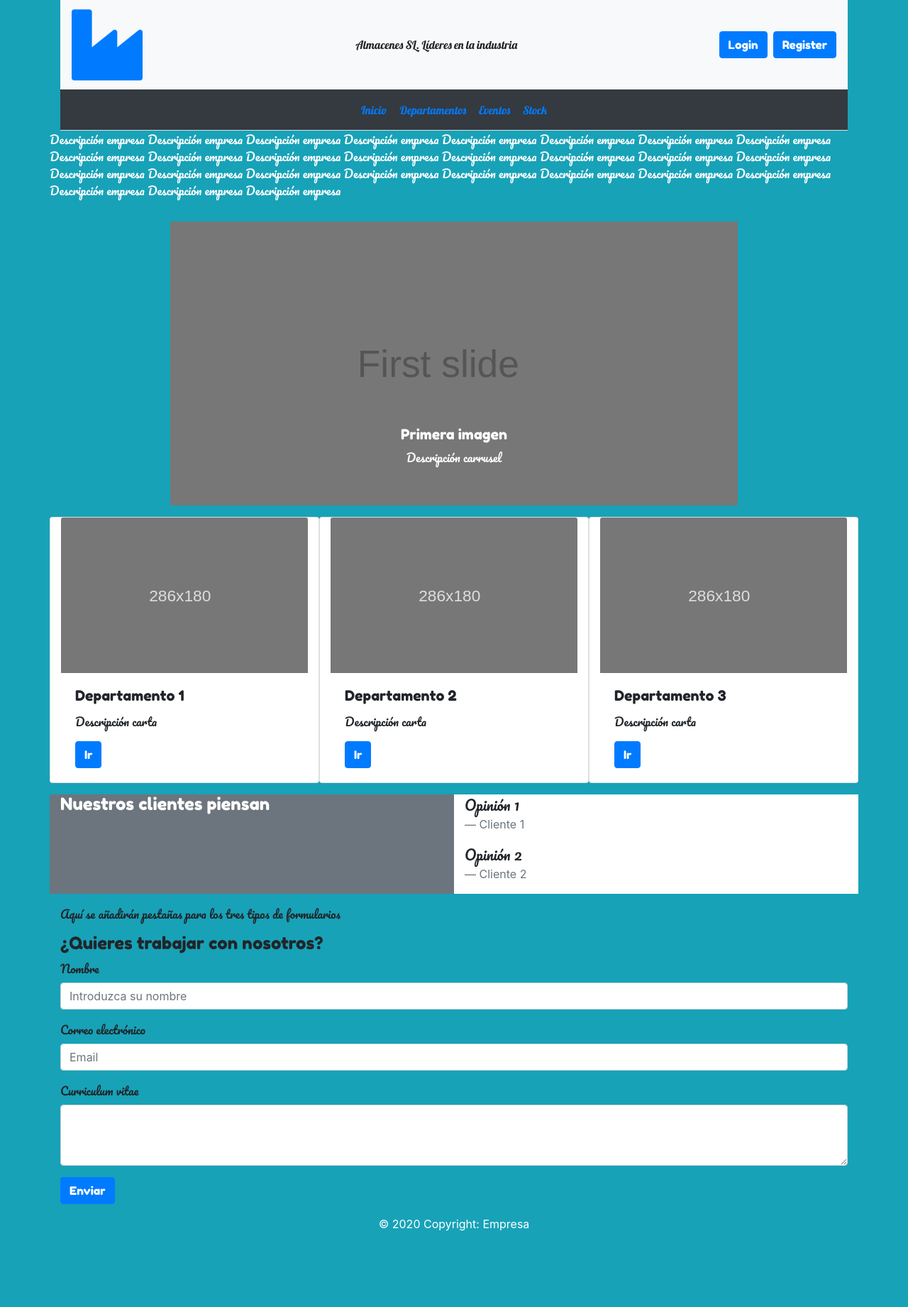
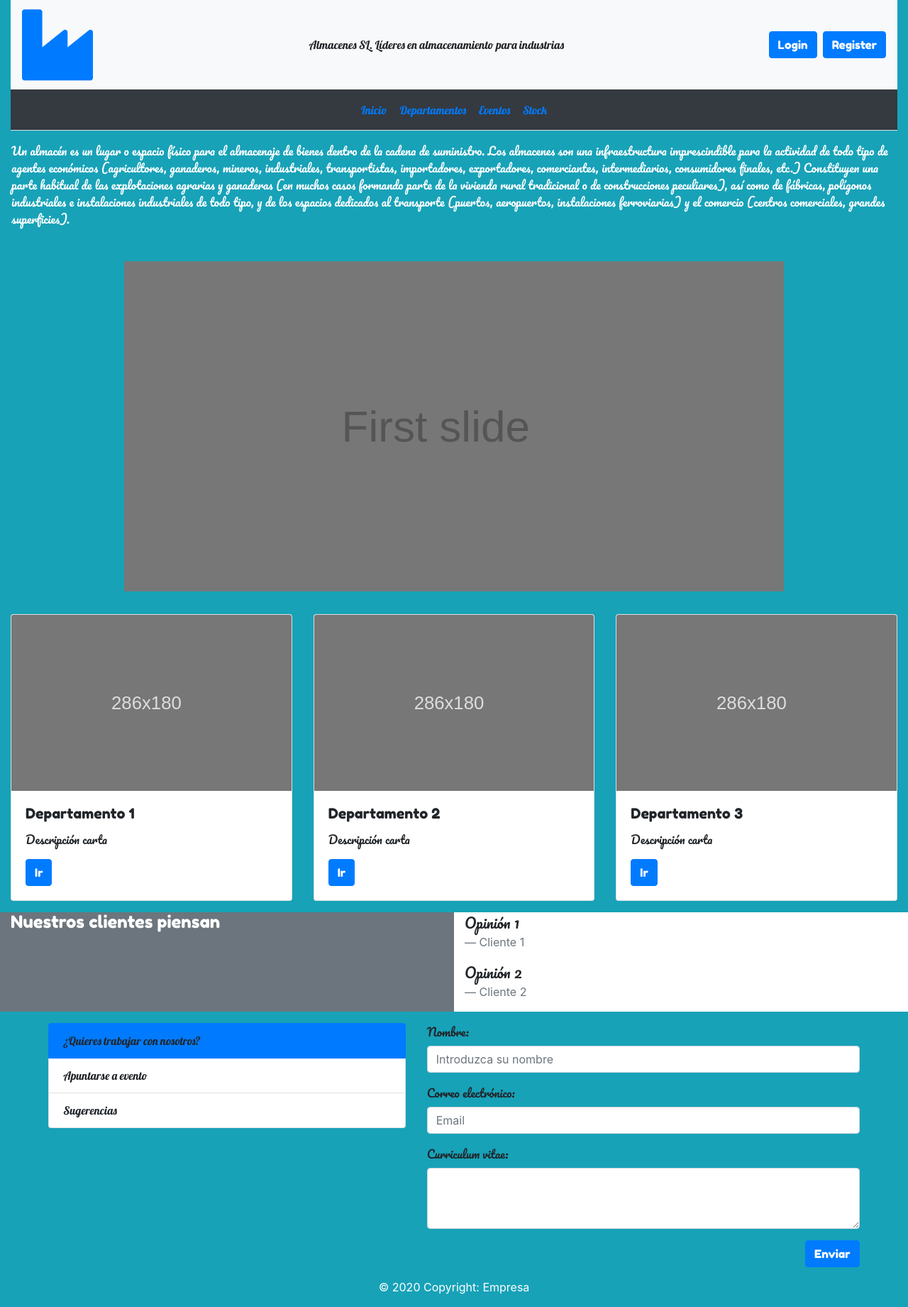
Before and after one commit to cristobaldl/almacen, a Symfony app: template templates/landingpage.html.twig in a window 1280 px wide. Shown: the whole page at 71% size. Before the commit the page ends 1734 px from the top, so only its background shows below. Run offline with Twig, Linux system fonts and the light colour scheme; the template is opened without the code that fills it, so the values that code supplies are empty; some libraries are stand-ins or nearby versions.

Commit message:
Adapted views

```diff
--- a/public/css/styles.css
+++ b/public/css/styles.css
@@ -1,4 +1,4 @@
-nav {
+nav, .list-group-item {
 	font-family: 'Lobster', cursive;
 }
 
--- a/templates/base.html.twig
+++ b/templates/base.html.twig
@@ -2,6 +2,7 @@
 <html>
     <head>
         <meta charset="UTF-8">
+        <meta name="viewport" content="width=device-width, initial-scale=1, maximum-scale=1">
         <title>{% block title %}Welcome!{% endblock %}</title>
         {% block stylesheets %}
         <link rel="stylesheet" href="https://stackpath.bootstrapcdn.com/bootstrap/4.3.1/css/bootstrap.min.css" integrity="sha384-ggOyR0iXCbMQv3Xipma34MD+dH/1fQ784/j6cY/iJTQUOhcWr7x9JvoRxT2MZw1T" crossorigin="anonymous">
@@ -10,16 +11,16 @@
         <link href="{{ asset('css/styles.css') }}" rel="stylesheet"/>
         {% endblock %}
     </head>
-    <body class="container bg-info">
+    <body class="container-fluid bg-info">
         <header class="bg-light justify-content-center align-items-center">
             <nav class="navbar navbar-expand-sm justify-content-between">
                 <a class="navbar-brand" href="#"><i class="fa fa-industry fa-5x" aria-hidden="true"></i></a>
                 <span class="navbar-text">
-                    Almacenes SL. Líderes en la industria
+                    Almacenes SL. Líderes en almacenamiento para industrias
                 </span>
                 <form class="form-inline">
                     {% if app.user %}
-                        <span class="navbar-text">
+                        <span class="navbar-text mr-2">
                             Bienvenido {{ app.user.username }}
                         </span>
                         <a class="btn btn-primary" href="{{ path('app_logout') }}">Logout</a>
@@ -52,9 +53,11 @@
             </nav>
         </header>
         {% block body %}{% endblock %}
-        <footer class="page-footer">
-            <div class="footer-copyright text-center text-white py-3">© 2020 Copyright:
-                <a class="text-white" href="#"> Empresa</a>
+        <footer class="row page-footer">
+            <div class="col">
+                <div class="footer-copyright text-center text-white py-3">© 2020 Copyright:
+                    <a class="text-white" href="#"> Empresa</a>
+                </div>
             </div>
         </footer>
         {% block javascripts %}
--- a/templates/landingpage.html.twig
+++ b/templates/landingpage.html.twig
@@ -3,39 +3,29 @@
 {% block title %}Almacen landing page{% endblock %}
 
 {% block body %}
-<div class="row bg-info text-white">
-    <p>Descripción empresa Descripción empresa Descripción empresa Descripción empresa Descripción empresa
-    Descripción empresa Descripción empresa Descripción empresa Descripción empresa Descripción empresa Descripción empresa Descripción empresa Descripción empresa Descripción empresa Descripción empresa Descripción empresa Descripción empresa Descripción empresa Descripción empresa Descripción empresa Descripción empresa Descripción empresa Descripción empresa Descripción empresa Descripción empresa Descripción empresa Descripción empresa </p>
+<div class="row bg-info text-white p-3">
+    <p>Un almacén es un lugar o espacio físico para el almacenaje de bienes dentro de la cadena de suministro. Los almacenes son una infraestructura imprescindible para la actividad de todo tipo de agentes económicos (agricultores, ganaderos, mineros, industriales, transportistas, importadores, exportadores, comerciantes, intermediarios, consumidores finales, etc.) Constituyen una parte habitual de las explotaciones agrarias y ganaderas (en muchos casos formando parte de la vivienda rural tradicional o de construcciones peculiares), así como de fábricas, polígonos industriales e instalaciones industriales de todo tipo, y de los espacios dedicados al transporte (puertos, aeropuertos, instalaciones ferroviarias) y el comercio (centros comerciales, grandes superficies).</p>
 </div>
-<div class="row justify-content-center pt-3">
+<section class="row justify-content-center pt-3">
+    <div class="col-md-9">
         <div id="carouselExampleSlidesOnly" class="carousel slide" data-ride="carousel">
             <div class="carousel-inner">
                 <div class="carousel-item active">
-                <img src="{{ asset('images/firstSlide.svg') }}" alt="First slide">
-                <div class="carousel-caption d-none d-md-block">
-                    <h5>Primera imagen</h5>
-                    <p>Descripción carrusel</p>
-                </div>
+                    <img class="w-100 d-block" src="{{ asset('images/firstSlide.svg') }}" alt="First slide">
                 </div>
                 <div class="carousel-item">
-                <img src="{{ asset('images/secondSlide.svg') }}" alt="Second slide">
-                <div class="carousel-caption d-none d-md-block">
-                    <h5>Segunda imagen</h5>
-                    <p>Descripción carrusel</p>
-                </div>
+                    <img class="w-100 d-block" src="{{ asset('images/secondSlide.svg') }}" alt="Second slide">
                 </div>
                 <div class="carousel-item">
-                <img src="{{ asset('images/thirdSlide.svg') }}" alt="Third slide">
-                <div class="carousel-caption d-none d-md-block">
-                    <h5>Tercera imagen</h5>
-                    <p>Descripción carrusel</p>
+                    <img class="w-100 d-block" src="{{ asset('images/thirdSlide.svg') }}" alt="Third slide">
                 </div>
             </div>
         </div>
     </div>
-</div>
+</section>
 <div class="row justify-content-center pt-3">
-    <div class="card col">
+    <div class="col-md-4 pt-3">
+        <div class="card">
             <img class="card-img-top" src="{{ asset('images/card.svg') }}" alt="Card image cap">
             <div class="card-body">
                 <h5 class="card-title">Departamento 1</h5>
@@ -43,7 +33,9 @@
                 <a href="#" class="btn btn-primary">Ir</a>
             </div>
         </div>
-<div class="card col">
+    </div>
+    <div class="col-md-4 pt-3">
+        <div class="card">
             <img class="card-img-top" src="{{ asset('images/card.svg') }}" alt="Card image cap">
             <div class="card-body">
                 <h5 class="card-title">Departamento 2</h5>
@@ -51,7 +43,9 @@
                 <a href="#" class="btn btn-primary">Ir</a>
             </div>
         </div>
-<div class="card col">
+    </div>
+    <div class="col-md-4 pt-3">
+        <div class="card">
             <img class="card-img-top" src="{{ asset('images/card.svg') }}" alt="Card image cap">
             <div class="card-body">
                 <h5 class="card-title">Departamento 3</h5>
@@ -60,11 +54,12 @@
             </div>
         </div>
     </div>
+</div>
 <div class="row pt-3">
-    <div class="col bg-secondary text-white">
+    <div class="col-md-6 bg-secondary text-white">
         <h4>Nuestros clientes piensan</h4>
     </div>
-    <div class="col bg-white">
+    <div class="col-md-6 bg-white">
         <blockquote class="blockquote">
           <p class="mb-0">Opinión 1</p>
           <footer class="blockquote-footer">Cliente 1</footer>
@@ -75,21 +70,69 @@
       </blockquote>
   </div>
 </div>
-<form class="pt-3">
-    <p>Aquí se añadirán pestañas para los tres tipos de formularios</p>
-    <h4>¿Quieres trabajar con nosotros?</h4>
+<section class="row justify-content-center pt-3">
+    <div class="col-md-5">
+        <div class="list-group">
+            <a class="list-group-item list-group-item-action active" data-toggle="list" data-target="#trabajar">¿Quieres trabajar con nosotros?</a>
+            <a class="list-group-item list-group-item-action " data-toggle="list" data-target="#eventos">Apuntarse a evento</a>
+            <a class="list-group-item list-group-item-action" data-toggle="list" data-target="#sugerencias">Sugerencias</a>
+        </div>
+    </div>
+    <div class="col-md-6">
+        <div class="tab-content">
+            <div class="tab-pane fade show active" id="trabajar">
+                <form>
                     <div class="form-group">
-        <label for="nombre">Nombre</label>
+                        <label for="nombre">Nombre:</label>
                         <input type="text" class="form-control" id="nombre" aria-describedby="emailHelp" placeholder="Introduzca su nombre">
                     </div>
                     <div class="form-group">
-        <label for="correo">Correo electrónico</label>
+                        <label for="correo">Correo electrónico:</label>
                         <input type="email" class="form-control" id="correo" placeholder="Email">
                     </div>
                     <div class="form-group">
-        <label for="cv">Curriculum vitae</label>
+                        <label for="cv">Curriculum vitae:</label>
                         <textarea class="form-control" id="cv" rows="3"></textarea>
                     </div>
-    <button type="submit" class="btn btn-primary">Enviar</button>
+                    <div class="text-right">
+                        <input type="submit" class="btn btn-primary" value="Enviar">
+                    </div>
+
                 </form>
+            </div>
+            <div class="tab-pane fade" id="eventos">
+                <form>
+                    <div class="form-group">
+                        <label>Email:</label>
+                        <input type="email" class="form-control" placeholder="Introduce tu correo">
+                    </div>
+                    <div class="form-group">
+                        <label>Eventos de interés:</label>
+                        <textarea class="form-control" rows="6"></textarea>
+                    </div>
+                    <div class="text-right">
+                        <input type="submit" class="btn btn-primary" value="Enviar">
+                    </div>
+                </form>
+            </div>
+            <div class="tab-pane fade" id="sugerencias">
+                <form>
+                    <div class="form-group">
+                        <label>Email:</label>
+                        <input type="email" class="form-control" placeholder="Correo electrónico de contacto">
+                    </div>
+                    <div class="form-group">
+                        <label>¿En qué podemos ayudarte?:</label>
+                        <textarea class="form-control" rows="6"></textarea>
+                    </div>
+                    <div class="text-right">
+                        <input type="submit" class="btn btn-primary" value="Enviar">
+                    </div>
+                </form>
+
+            </div>
+        </div>
+
+    </div>
+</section>
 {% endblock %}
```
Lines whose indentation alone changed are shown as unchanged.
